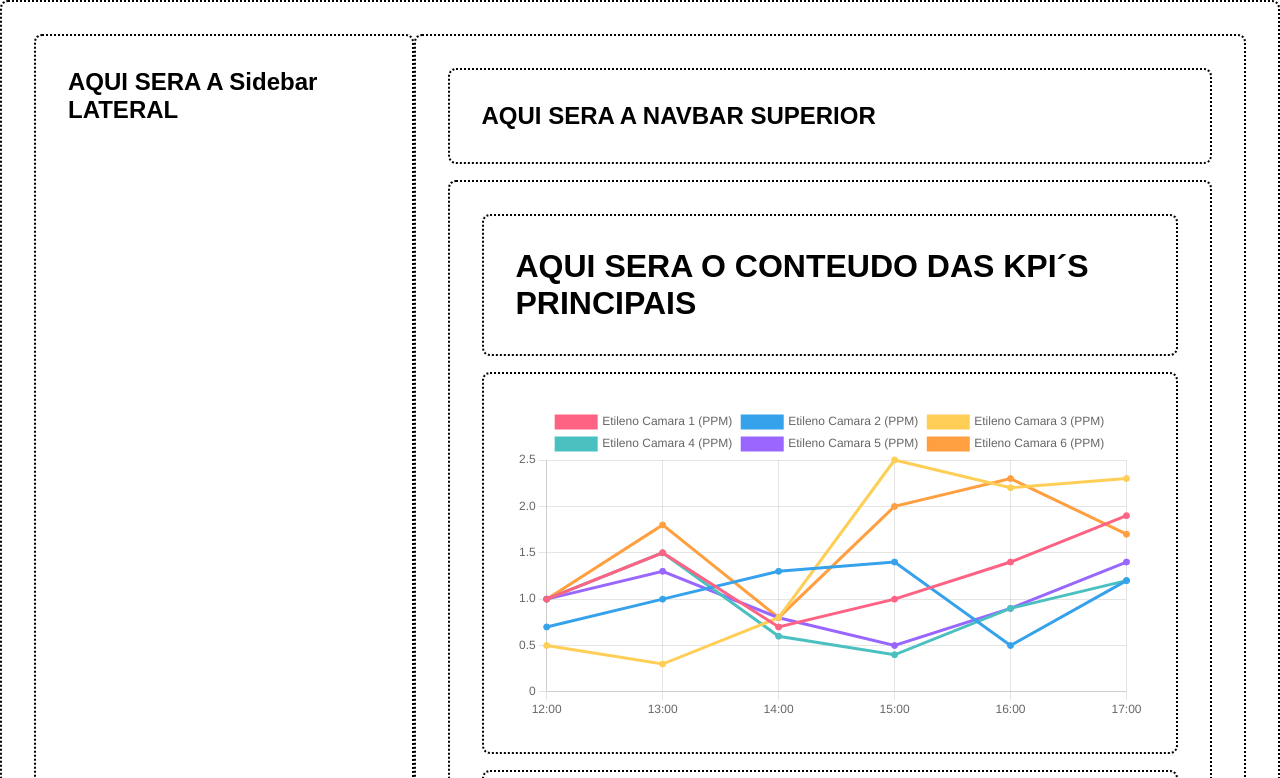
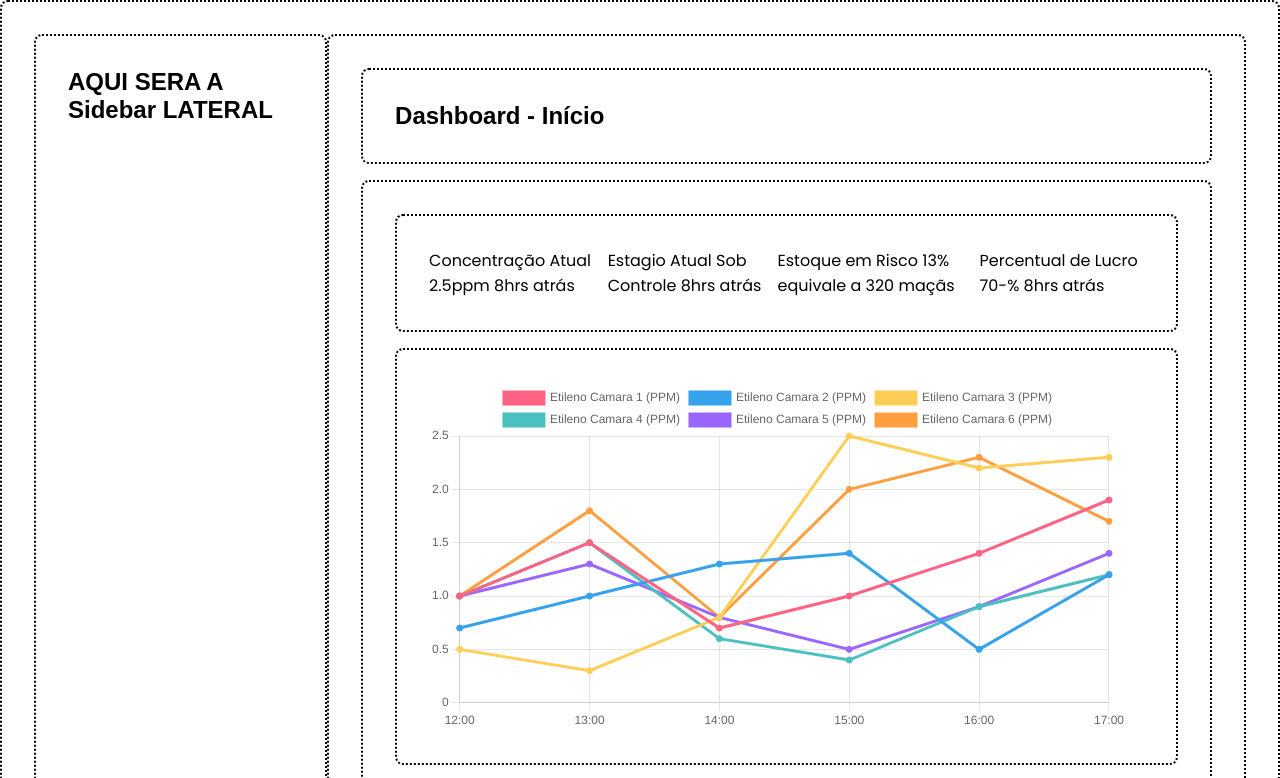
Before and after one commit to 4ppleTech/appleTech, a plain HTML site: page entregas/website/dashboard.html in a window 1280 px wide. Shown: the top 778 px of the page. Drawn offline with nearby package versions, Linux system fonts and the light colour scheme; a web font is replaced by a local one.

Commit message:
feat: Implementei a classe kpiBox

```diff
--- a/entregas/website/dashboard.html
+++ b/entregas/website/dashboard.html
@@ -15,11 +15,31 @@
 
         <main class="container flex-col">
             <nav class="navbar container">
-                <h1>AQUI SERA A NAVBAR SUPERIOR</h1>
+                <h1>Dashboard - Início</h1>
             </nav>
             <div class="content container flex-col">
             <div class="kpi container">
-                <h1>AQUI SERA O CONTEUDO DAS KPI´S PRINCIPAIS</h1>
+                <!-- <h1>AQUI SERA O CONTEUDO DAS KPI´S PRINCIPAIS</h1> -->
+                <div class="kpiBox" style="animation-delay: -100s;">
+                    <span class="kpiName">Concentração Atual</span>
+                    <span class="kpi">2.5ppm</span>
+                    <span class="kpiDifference">8hrs atrás</span>
+                </div>
+                <div class="kpiBox" style="animation-delay: -100s;">
+                    <span class="kpiName">Estagio Atual</span>
+                    <span class="kpi">Sob Controle</span>
+                    <span class="kpiDifference">8hrs atrás</span>
+                </div>
+                <div class="kpiBox" style="animation-delay: -100s;">
+                    <span class="kpiName">Estoque em Risco</span>
+                    <span class="kpi">13%</span>
+                    <span class="kpiDifference">equivale a 320 maçãs</span>
+                </div>
+                <div class="kpiBox" style="animation-delay: -100s;">
+                    <span class="kpiName">Percentual de Lucro</span>
+                    <span class="kpi">70-%</span>
+                    <span class="kpiDifference">8hrs atrás</span>
+                </div>
             </div>
 <!--
             <div class="chart container flex-row">
```
